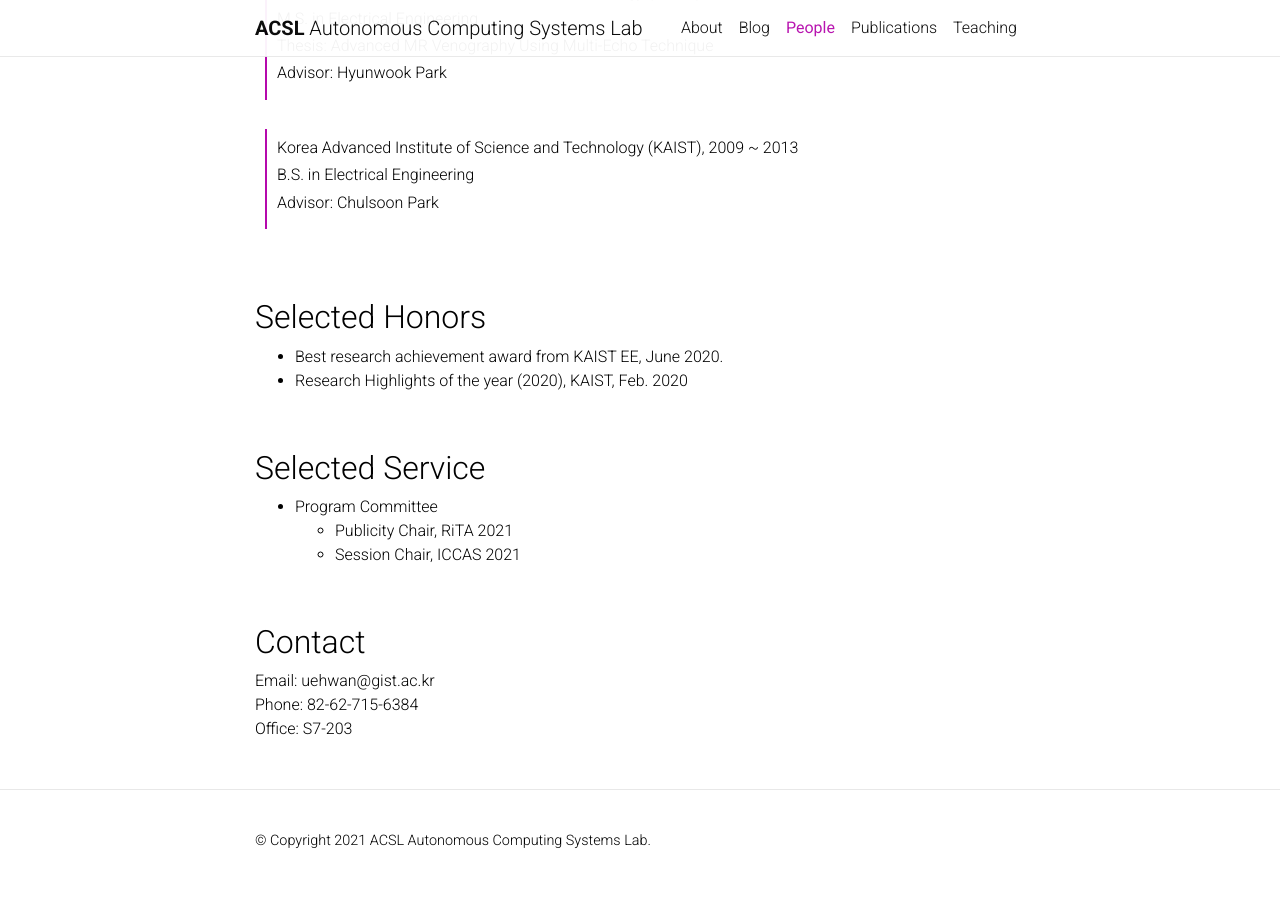
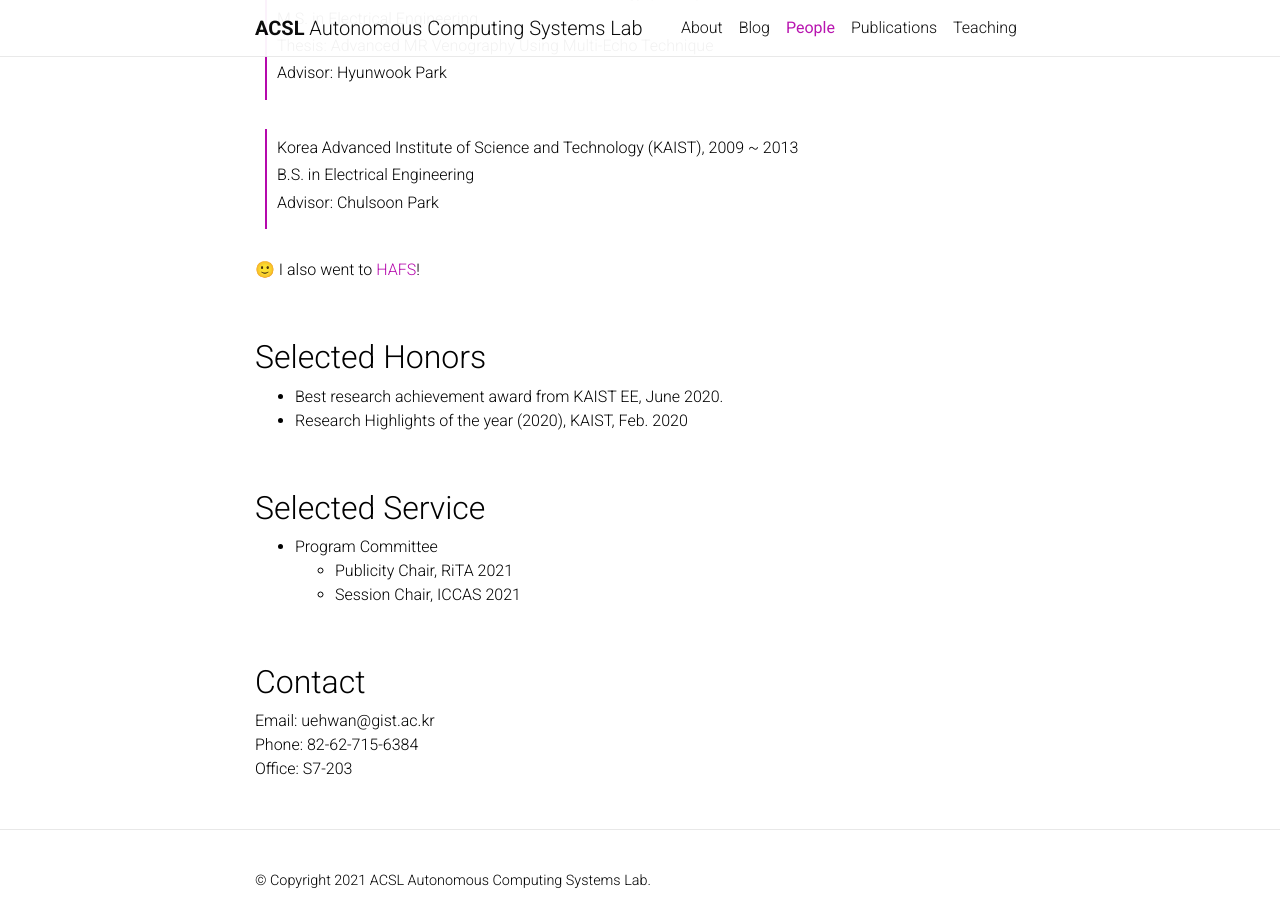
Before and after one commit to Uehwan/Uehwan.github.io, a Jekyll site: the page built from _people/1_professor.markdown, in a window 1280 px wide and 900 px high, scrolled down 524 px. Built offline with Jekyll 4.4.1, drawn with Linux system fonts in a browser that asks for light colours; nearby versions of some CDN libraries; comment, search, counter and statistics services are not loaded; a style sheet for code colours, icons or effects is not loaded.

Commit message:
Update 1_professor.markdown

```diff
--- a/_people/1_professor.markdown
+++ b/_people/1_professor.markdown
@@ -28,6 +28,8 @@ Assistant Professor <br/>
 > ###### B.S. in Electrical Engineering
 > ###### Advisor: Chulsoon Park
 
+🙂 I also went to [HAFS](http://www.hafs.hs.kr/)!
+
 <br/>
 ## Selected Honors
 - Best research achievement award from KAIST EE, June 2020.
```
